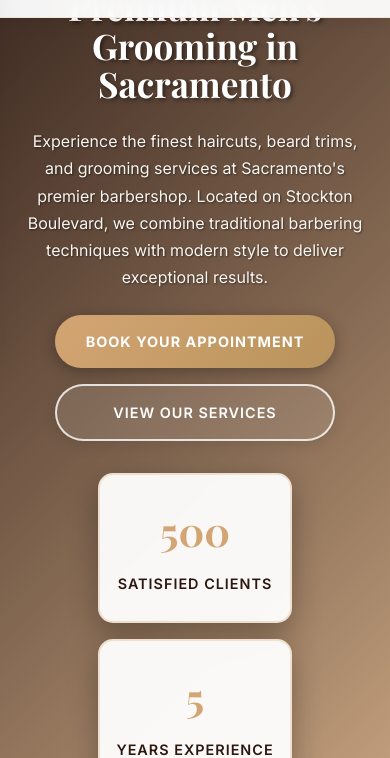
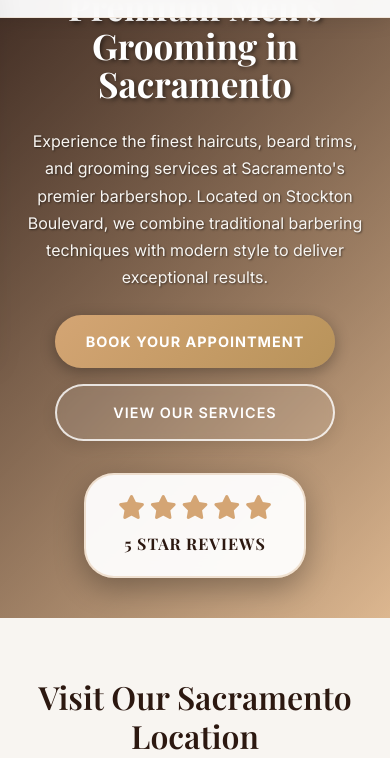
Before and after one commit to MarkTheCoderShark/aarins-barbershop-website, a plain HTML site: page index.html in a window 390 px wide. Shown: the part 92-850 px from the top of the page. Drawn offline with nearby package versions, Linux system fonts and the light colour scheme.

Commit message:
Replace hero stats with 5-star reviews section
- Remove individual stats (clients, experience, rating)
- Add prominent 5-star reviews display with gold star icons
- Create elegant rounded container with backdrop blur effect
- Include hover effects and responsive design
- Position prominently in hero section for social proof
- Update mobile responsive styling for optimal display

```diff
--- a/assets/css/style.css
+++ b/assets/css/style.css
@@ -285,45 +285,49 @@ a {
     flex-wrap: wrap;
 }
 
-.hero-stats {
+.hero-reviews {
     display: flex;
-    justify-content: center;
-    gap: 3rem;
+    flex-direction: column;
+    align-items: center;
     z-index: 2;
     position: relative;
-}
-
-.stat {
-    text-align: center;
-    padding: 2rem 1.5rem;
     background: rgba(255, 255, 255, 0.95);
-    border-radius: 15px;
+    padding: 2rem 3rem;
+    border-radius: 50px;
     backdrop-filter: blur(10px);
     box-shadow: 0 10px 30px rgba(0, 0, 0, 0.3);
     border: 2px solid rgba(212, 165, 116, 0.3);
     transition: transform 0.3s ease, box-shadow 0.3s ease;
 }
 
-.stat:hover {
+.hero-reviews:hover {
     transform: translateY(-5px);
     box-shadow: 0 15px 40px rgba(0, 0, 0, 0.4);
 }
 
-.stat-number {
-    display: block;
-    font-size: 2.5rem;
-    font-weight: 700;
-    color: #d4a574;
-    font-family: 'Playfair Display', serif;
-    margin-bottom: 0.5rem;
+.review-stars {
+    display: flex;
+    gap: 0.5rem;
+    margin-bottom: 1rem;
 }
 
-.stat-label {
-    font-size: 0.9rem;
+.review-stars i {
+    font-size: 2rem;
+    color: #d4a574;
+    transition: color 0.3s ease;
+}
+
+.review-stars i:hover {
+    color: #b8935a;
+}
+
+.review-text {
+    font-size: 1.2rem;
+    font-weight: 700;
     color: #2c1810;
     text-transform: uppercase;
-    letter-spacing: 1px;
-    font-weight: 600;
+    letter-spacing: 2px;
+    font-family: 'Playfair Display', serif;
 }
 
 /* Section Styles */
@@ -884,15 +888,17 @@ section:not(.hero) .btn-secondary:hover {
         margin-bottom: 2rem;
     }
 
-    .hero-stats {
-        flex-direction: column;
-        align-items: center;
-        gap: 1.5rem;
+    .hero-reviews {
+        padding: 1.5rem 2.5rem;
     }
 
-    .stat {
-        width: 100%;
-        max-width: 300px;
+    .review-stars i {
+        font-size: 1.8rem;
+    }
+
+    .review-text {
+        font-size: 1.1rem;
+        letter-spacing: 1.5px;
     }
 
     .services-grid {
@@ -984,12 +990,23 @@ section:not(.hero) .btn-secondary:hover {
         text-align: center;
     }
 
-    .hero-stats {
-        gap: 1rem;
+    .hero-reviews {
+        padding: 1.2rem 2rem;
+        border-radius: 30px;
     }
 
-    .stat {
-        padding: 1.5rem 1rem;
+    .review-stars {
+        gap: 0.3rem;
+        margin-bottom: 0.8rem;
+    }
+
+    .review-stars i {
+        font-size: 1.5rem;
+    }
+
+    .review-text {
+        font-size: 1rem;
+        letter-spacing: 1px;
     }
 
     .footer-content {
--- a/index.html
+++ b/index.html
@@ -133,19 +133,15 @@
                 </div>
             </div>
         </div>
-        <div class="hero-stats">
-            <div class="stat">
-                <span class="stat-number">500</span>
-                <span class="stat-label">Satisfied Clients</span>
+        <div class="hero-reviews">
+            <div class="review-stars">
+                <i class="fas fa-star"></i>
+                <i class="fas fa-star"></i>
+                <i class="fas fa-star"></i>
+                <i class="fas fa-star"></i>
+                <i class="fas fa-star"></i>
             </div>
-            <div class="stat">
-                <span class="stat-number">5</span>
-                <span class="stat-label">Years Experience</span>
-            </div>
-            <div class="stat">
-                <span class="stat-number">4</span>
-                <span class="stat-label">Google Rating</span>
-            </div>
+            <div class="review-text">5 Star Reviews</div>
         </div>
     </section>
 
```
